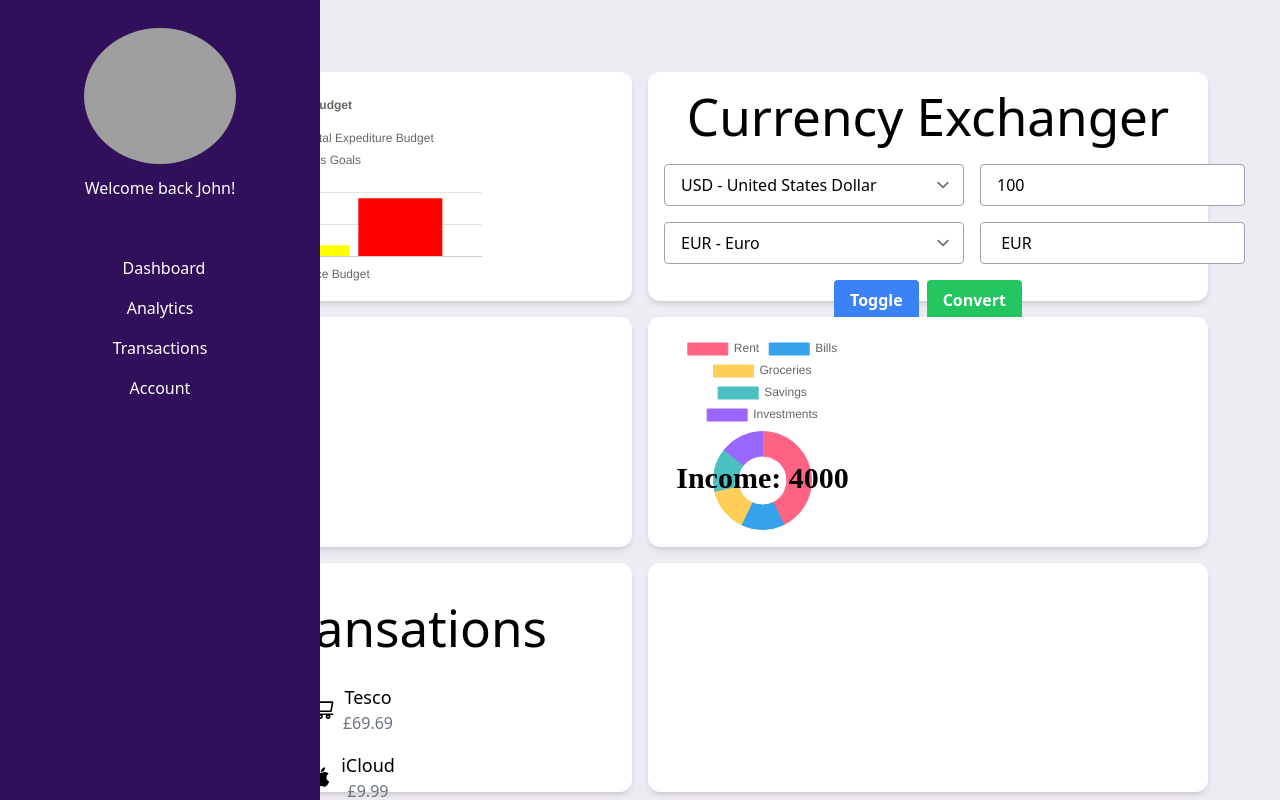
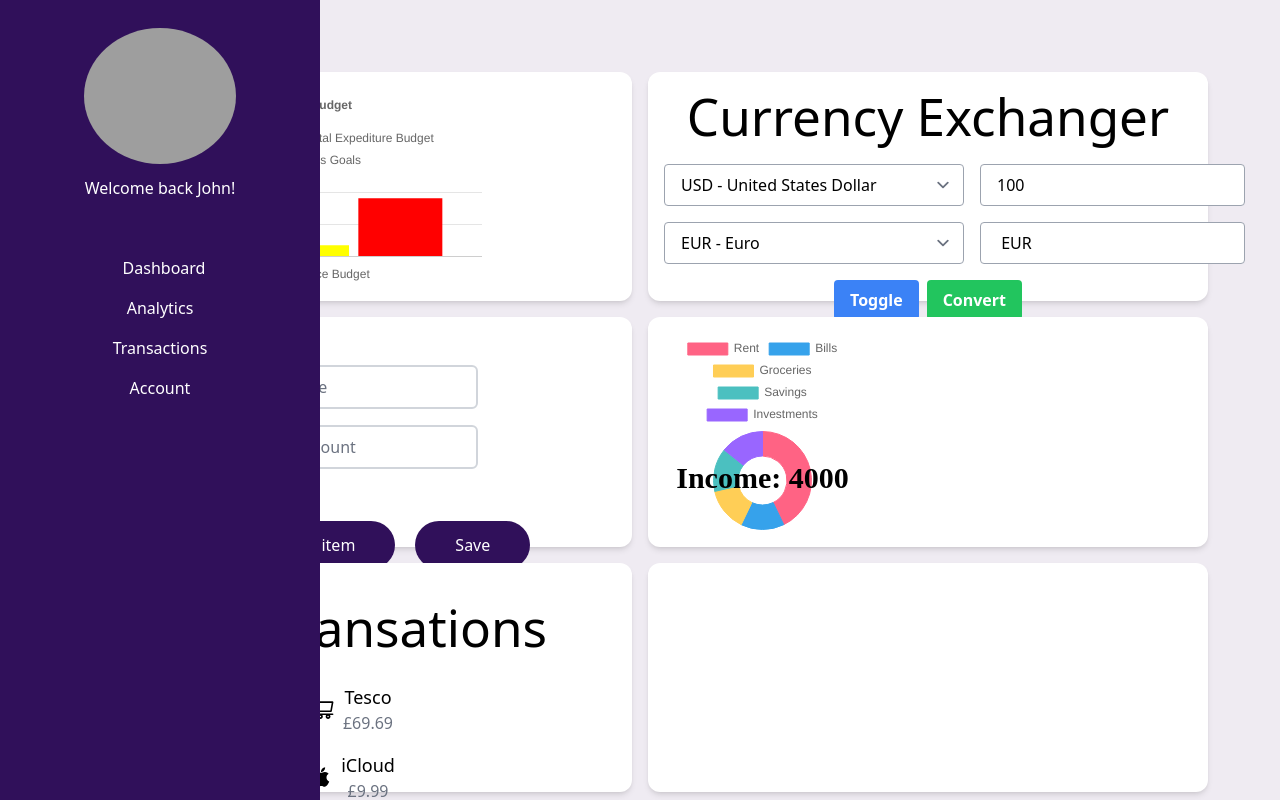
Before and after one commit to MrKatrish/insight_wallet, a React (Vite) app: page /dashboard in a window 1280 px wide. Shown: the top 800 px of the page. Built offline with nearby package versions, Linux system fonts and the light colour scheme; grey boxes are pictures that could not be loaded.

Commit message:
first draft

```diff
--- /dev/null
+++ b/src/components/DisplayBudget.jsx
@@ -0,0 +1,62 @@
+import React, { useState } from 'react';
+import FormButton from './FormButton';
+
+function DisplayBudget() {
+  const [userData, setUserData] = useState(loadUserData());
+  const [title, setTitle] = useState('');
+  const [amount, setAmount] = useState('');
+
+  function loadUserData() {
+    const currentUser = localStorage.getItem('currentUser');
+    if (!currentUser) {
+
+    }
+    const rawUserData = localStorage.getItem(currentUser);
+    if (!rawUserData) {
+
+    }
+    const userData = JSON.parse(rawUserData);
+    return userData;
+  }
+
+  const handleSubmit = () => {
+    const currentUser = localStorage.getItem('currentUser');
+    if (currentUser) {
+      const userData = JSON.parse(localStorage.getItem(currentUser));
+      userData.budgets = budgets;
+      localStorage.setItem(currentUser, JSON.stringify(userData));
+    }
+  };
+
+  const handleAddBudgets = () => {
+    setCounter(prevCounter => prevCounter + 1);
+    setBudgets(previous => [...previous, { id: counter, title: '', amount: 0 }]);
+  };
+
+  return (
+    <>
+      <div className='flex flex-col items-center mt-8'>
+        <input
+          type='text'
+          placeholder='Budget Title'
+          value={title}
+          onChange={(e) => setTitle(e.target.value)}
+          className='border-2 border-gray-300 rounded-md p-2 mb-4'
+        />
+        <input
+          type='number'
+          placeholder='Budget Amount'
+          value={amount}
+          onChange={(e) => setAmount(e.target.value)}
+          className='border-2 border-gray-300 rounded-md p-2'
+        />
+      </div>
+      <div className='flex justify-center mt-8'>
+        <FormButton onClick={handleAddBudgets} title='Add new budget item' />
+        <FormButton onClick={handleSubmit} title='Save' />
+      </div>
+    </>
+  );
+}
+
+export default DisplayBudget;
--- a/src/pages/Dashboard.jsx
+++ b/src/pages/Dashboard.jsx
@@ -5,6 +5,7 @@ import Chart from "../components/ChartPie";
 import CurrencyConverter from "../components/CurrencyExchanger";
 import BarChart from "../components/BarChart";
 import LastTransactions from "../components/LastTransactions";
+import DisplayBudget from "../components/DisplayBudget";
 // add imports for AddBudget and SavingsGoals
 
 const Dashboard = () => {
@@ -26,9 +27,9 @@ const Dashboard = () => {
             <CurrencyConverter />
           </div>
 
-          {/* Tile 3 - Add Budget (Placeholder) */}
+          {/* Tile 3 - Add Budget */}
           <div className="bg-white rounded-xl shadow-md p-4 col-span-1">
-            {/* here add AddBudget component*/}
+            <DisplayBudget />
           </div>
 
           {/* Tile 4 - Pie Chart */}
```
